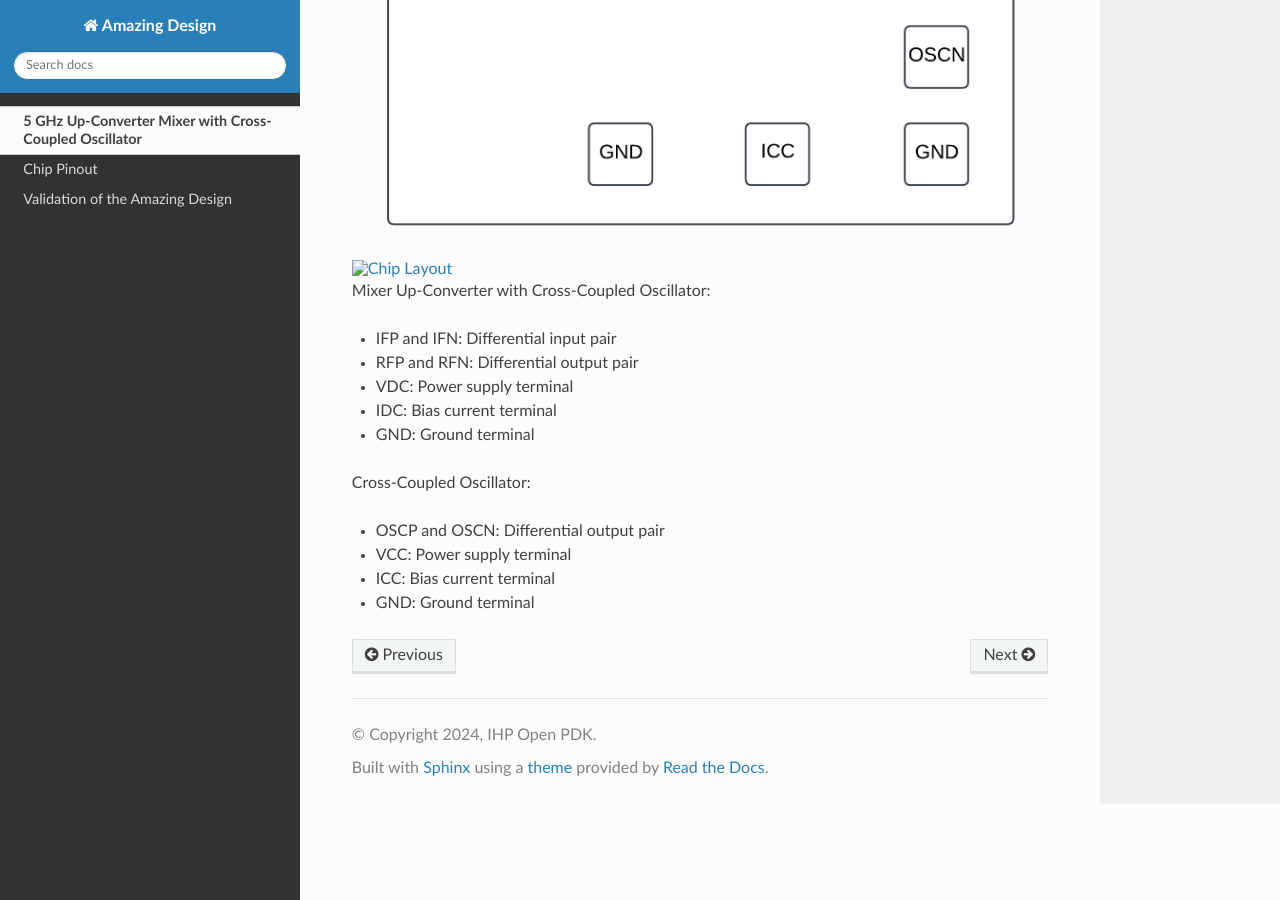
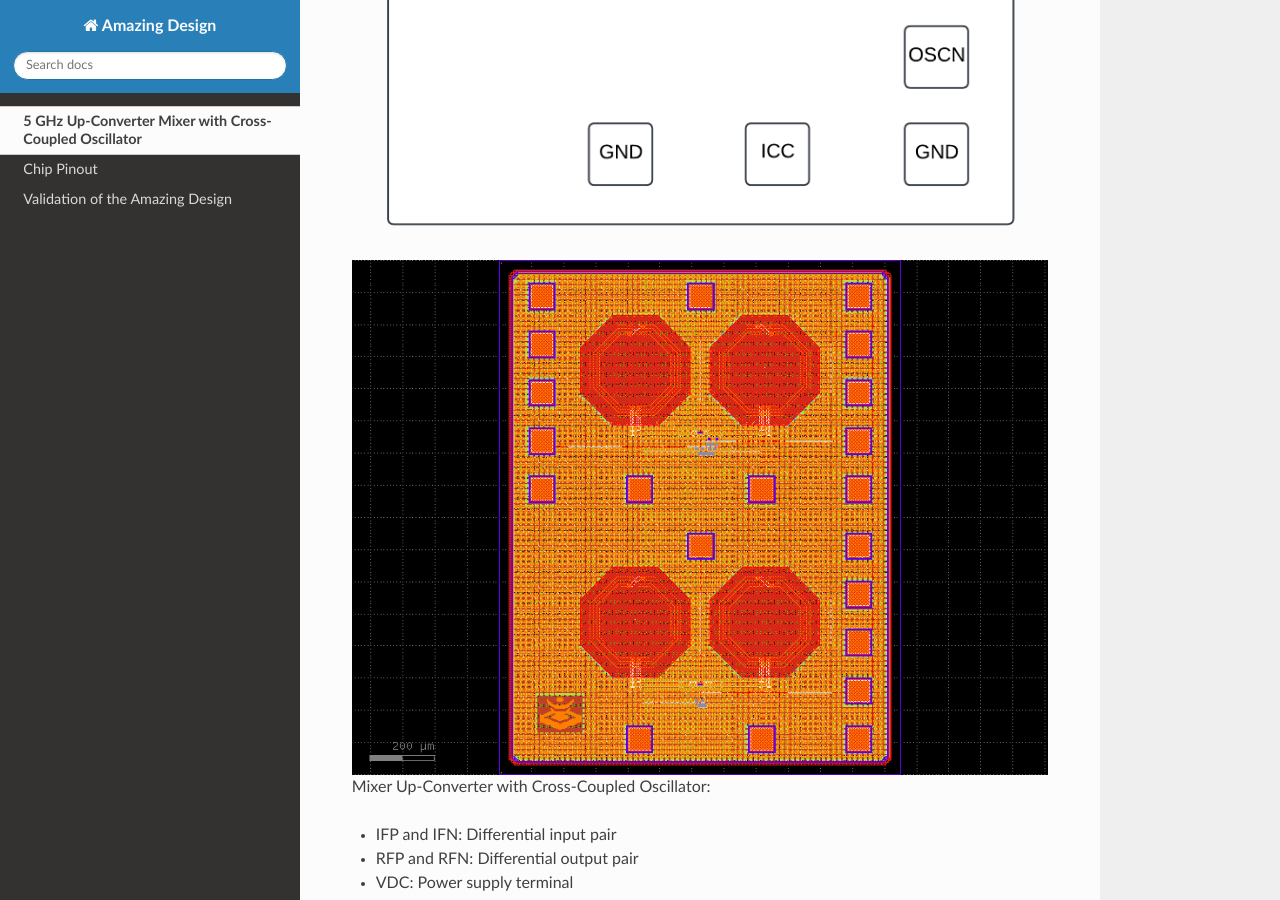
Before and after one commit to IHP-GmbH/TO_Apr2025, a Sphinx documentation site: the page built from ExampleDesign/doc/source/specification.rst, in a window 1280 px wide and 900 px high, scrolled down 2251 px. Built offline with Sphinx 7.4.7 and the Read the Docs theme 3.1.0, drawn with Linux system fonts in a browser that asks for light colours; pages that are not in the unit, such as notebooks, are missing from menus.

Commit message:
Update specification.rst

```diff
--- a/ExampleDesign/doc/source/specification.rst
+++ b/ExampleDesign/doc/source/specification.rst
@@ -28,7 +28,7 @@ Chip Pinout
     :alt: Chip Pinout
     :width: 800
 
-.. image:: _static/chip_layout.PNG
+.. image:: _static/chip_layout.png
     :align: center
     :alt: Chip Layout
     :width: 800
```
